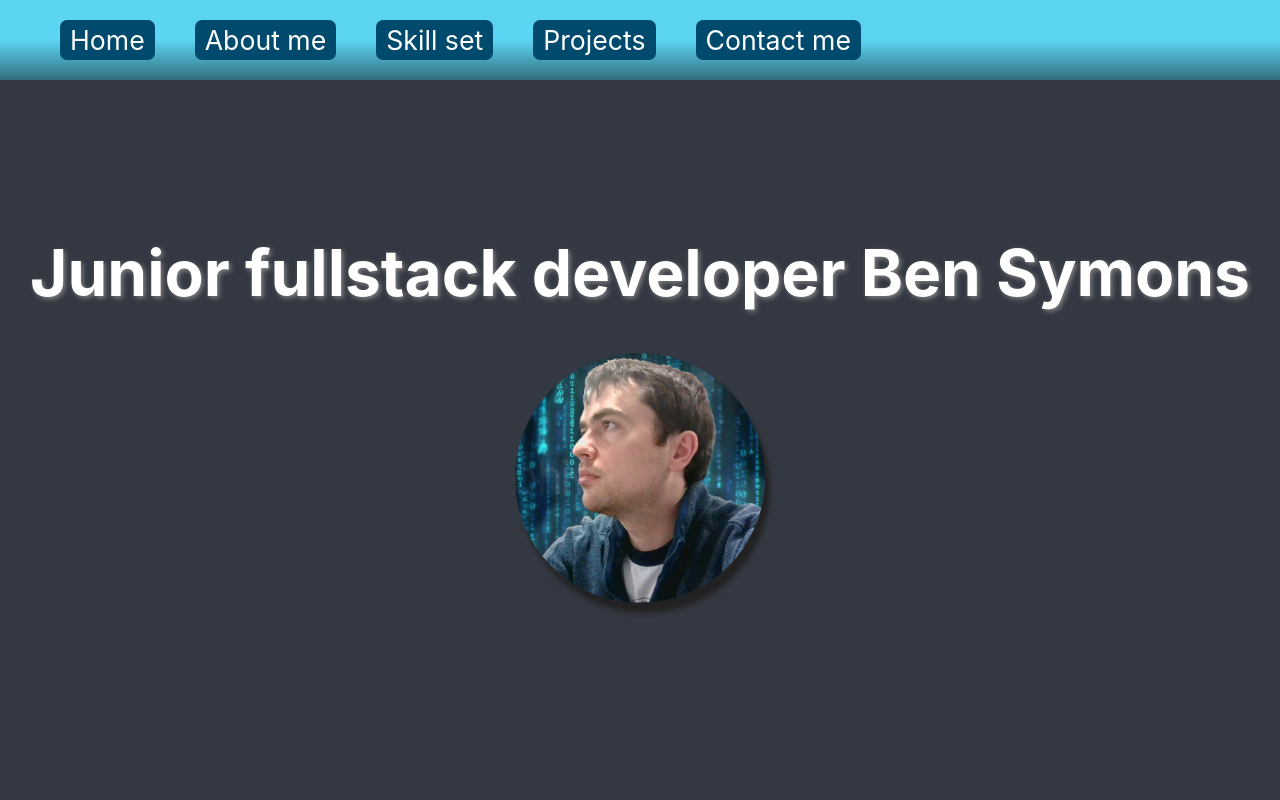
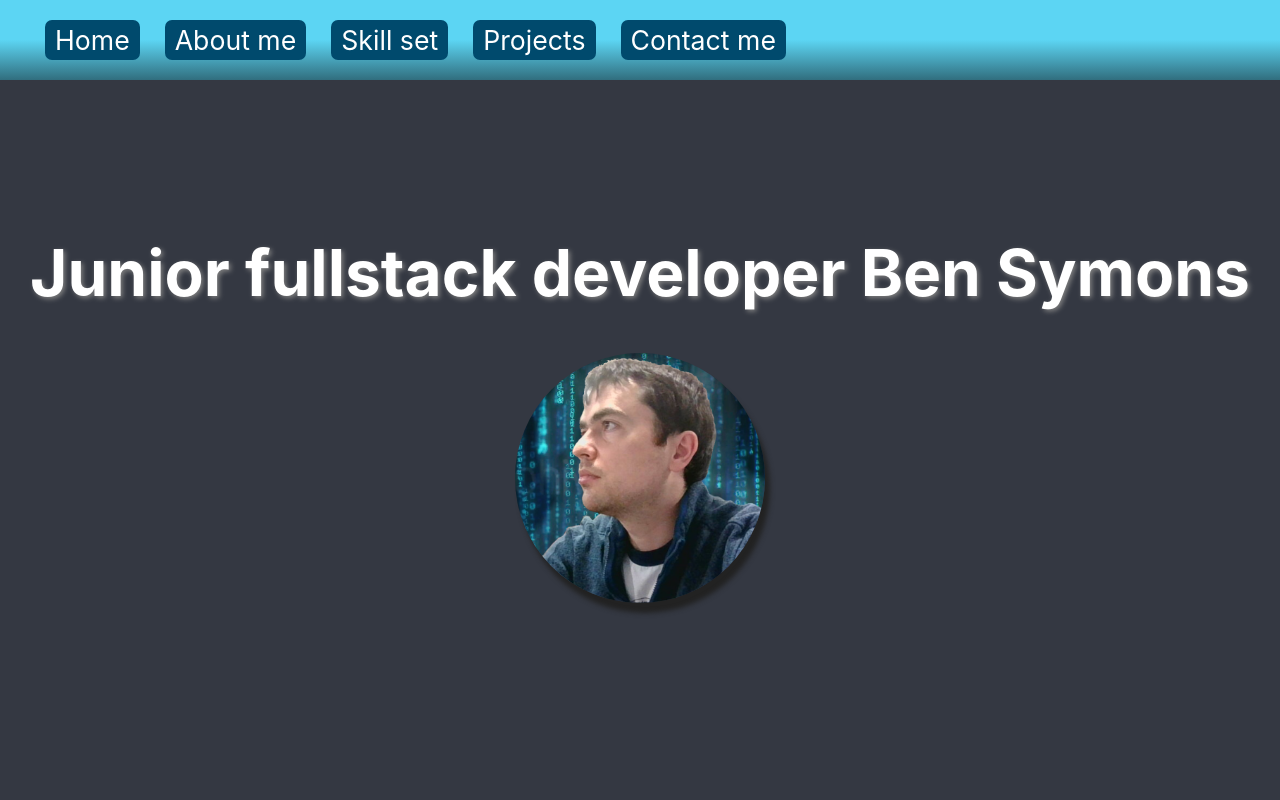
Before and after one commit to BenSymons/PortfolioV2, a React (Create React App) app: page / in a window 1280 px wide. Shown: the top 800 px of the page. Built offline with nearby package versions, Linux system fonts and the light colour scheme.

Commit message:
initial commit

```diff
--- a/src/App.css
+++ b/src/App.css
@@ -174,7 +174,7 @@ section{
   border-radius: 7px;
   background-color: rgb(0, 74, 109);
   box-shadow:  0 5px 5px 0  rgb(0, 83, 83), ;
-  margin-left: 20px;
+  margin-left: 5px;
   margin-right: 20px;
   padding: 4px 10px;
   font-size: 20pt;
```
